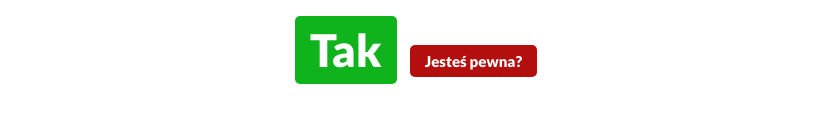
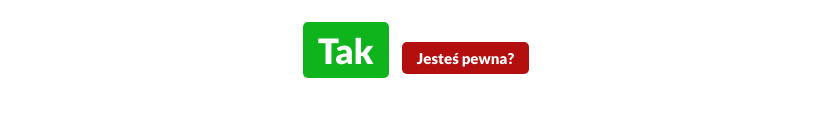
Before and after one commit to PlunkDev/walentynki, a plain HTML site: page index.html in a window 1280 px wide. Both pictures are taken after a click on the button "Nie". Shown: the part 427-550 px from the top of the page, without its empty margins (224-1051 px from the left). Drawn offline with Linux system fonts and the light colour scheme.

Commit message:
Update index.html

```diff
--- a/index.html
+++ b/index.html
@@ -33,7 +33,7 @@
                 tak.style.fontSize="15px";
             }
 
-            tak.style.fontSize = parseFloat(tak.style.fontSize)+30+"px";
+            tak.style.fontSize = parseFloat(tak.style.fontSize)+20+"px";
             if(indexTXT<napis.length){
                 nie.innerHTML = napis[indexTXT];
 
```
